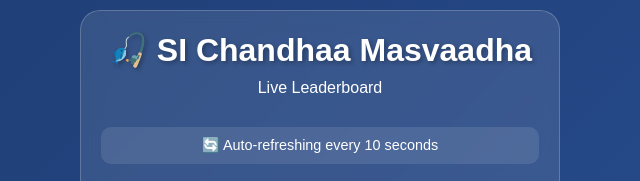
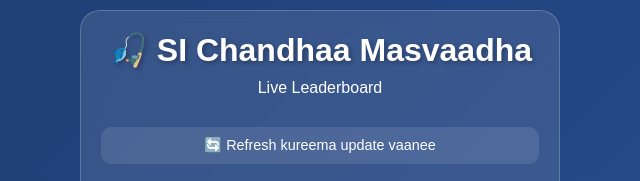
Before and after one commit to streetsolider/SIFishingTrip, a plain HTML site: page leaderboard.html in a window 1280 px wide. Shown: the top 181 px of the page, 320-960 px from the left. Drawn offline with Linux system fonts and the light colour scheme.

Commit message:
changes to refreshing display

```diff
--- a/leaderboard.html
+++ b/leaderboard.html
@@ -165,7 +165,7 @@
         </div>
 
         <div class="refresh-info">
-            🔄 Auto-refreshing every 10 seconds
+            🔄 Refresh kureema update vaanee
         </div>
 
         <div class="stats-grid">
```
